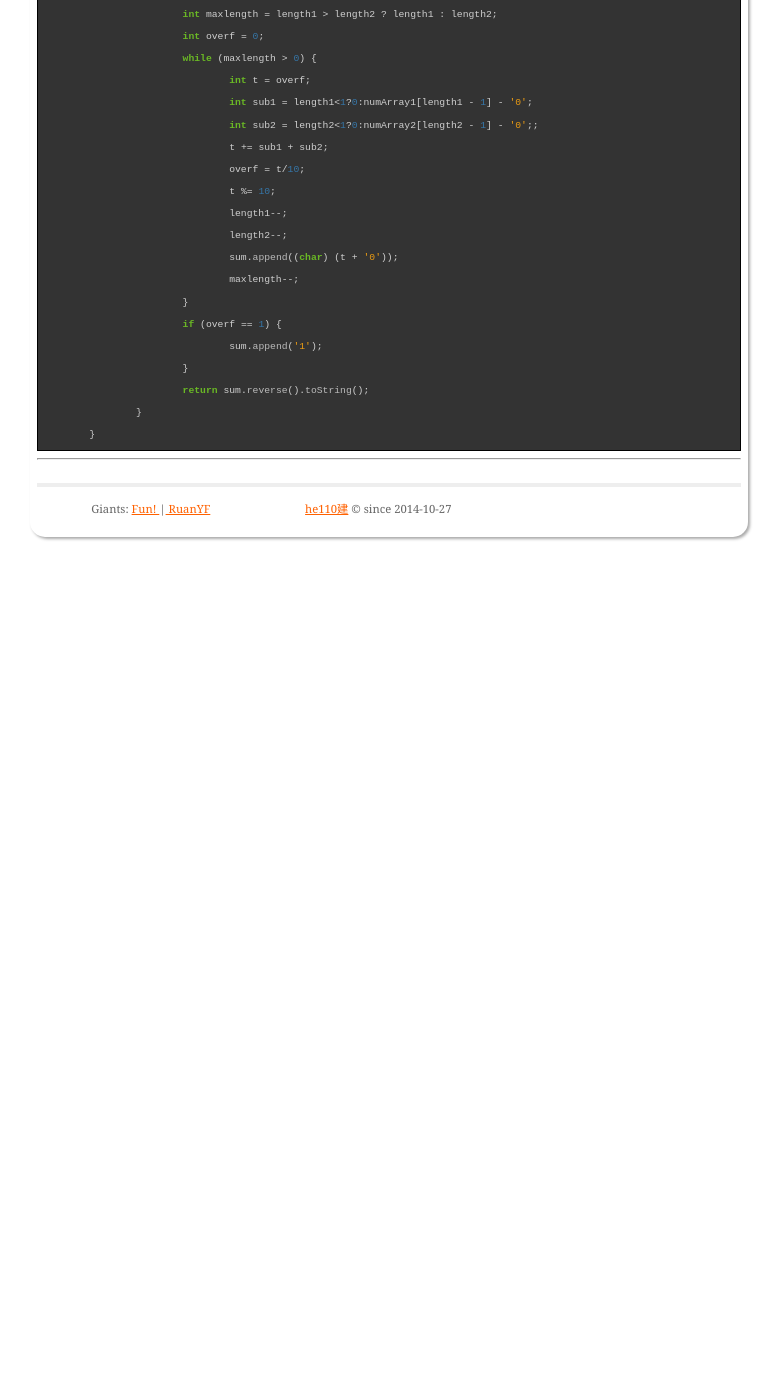
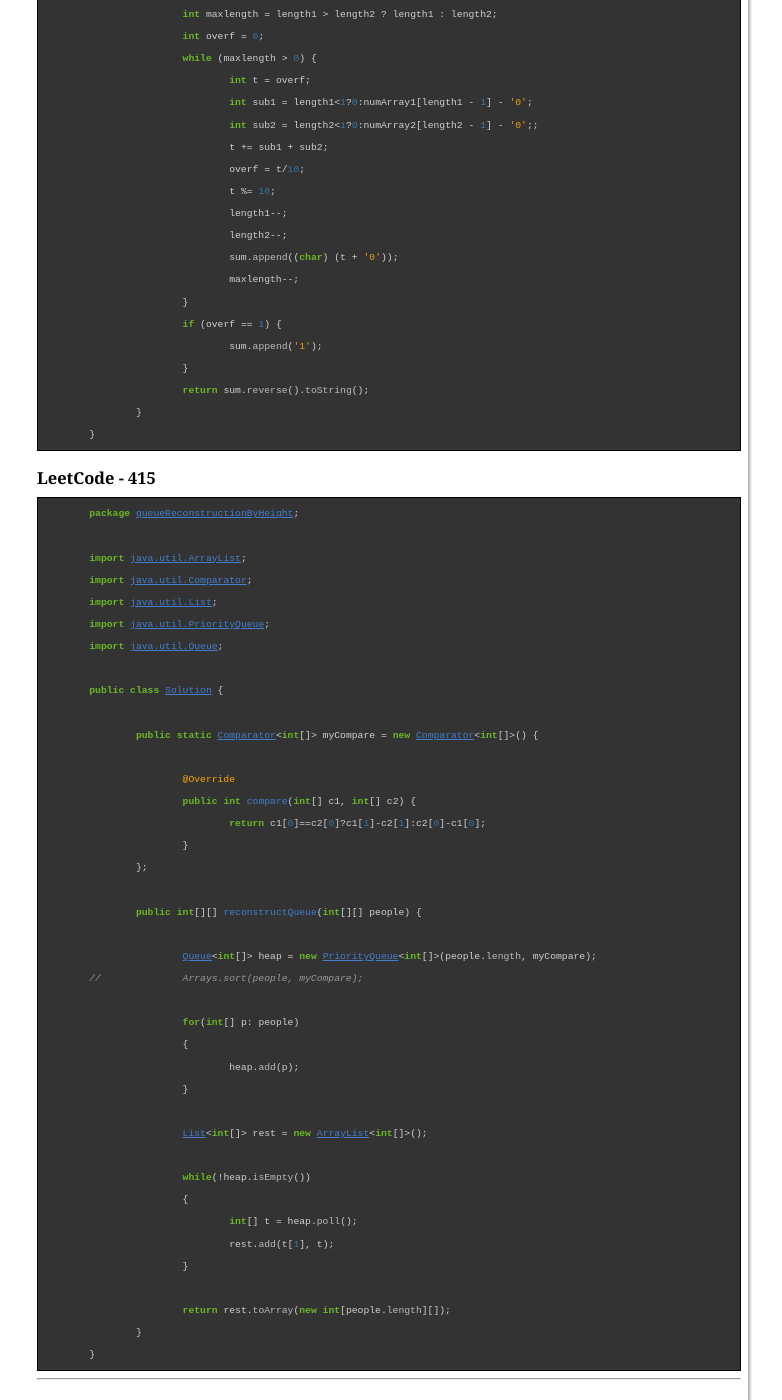
Before and after one commit to he110jian/he110jian.github.io, a Jekyll site: the page built from _posts/2016-10-14-OJ-优先队列-Kth大数.markdown, in a window 1280 px wide and 1400 px high, scrolled down 1774 px. Shown: the whole window, without its empty margins (251-1033 px from the left). Built offline with Jekyll 4.4.1, drawn with Linux system fonts in a browser that asks for light colours; comment, search, counter and statistics services are not loaded.

Commit message:
额额外

```diff
--- a/_posts/2016-10-14-OJ-优先队列-Kth大数.markdown
+++ b/_posts/2016-10-14-OJ-优先队列-Kth大数.markdown
@@ -104,5 +104,52 @@ layout: post
 
 {% endhighlight %}
 
+### LeetCode - 415 ###
+
+{% highlight java %}
+
+	package queueReconstructionByHeight;
+
+	import java.util.ArrayList;
+	import java.util.Comparator;
+	import java.util.List;
+	import java.util.PriorityQueue;
+	import java.util.Queue;
+
+	public class Solution {
+
+		public static Comparator<int[]> myCompare = new Comparator<int[]>() {
+
+			@Override
+			public int compare(int[] c1, int[] c2) {
+				return c1[0]==c2[0]?c1[1]-c2[1]:c2[0]-c1[0];
+			}
+		};
+
+		public int[][] reconstructQueue(int[][] people) {
+
+			Queue<int[]> heap = new PriorityQueue<int[]>(people.length, myCompare);
+	//		Arrays.sort(people, myCompare);
+
+			for(int[] p: people)
+			{
+				heap.add(p);
+			}
+
+			List<int[]> rest = new ArrayList<int[]>();
+
+			while(!heap.isEmpty())
+			{
+				int[] t = heap.poll();
+				rest.add(t[1], t);
+			}
+
+			return rest.toArray(new int[people.length][]);
+		}
+	}
+
+
+
+{% endhighlight %}
 
 ----------
```
Also changed, not shown: _posts/2016-10-25-java-long.markdown (+9 -1 lines).
